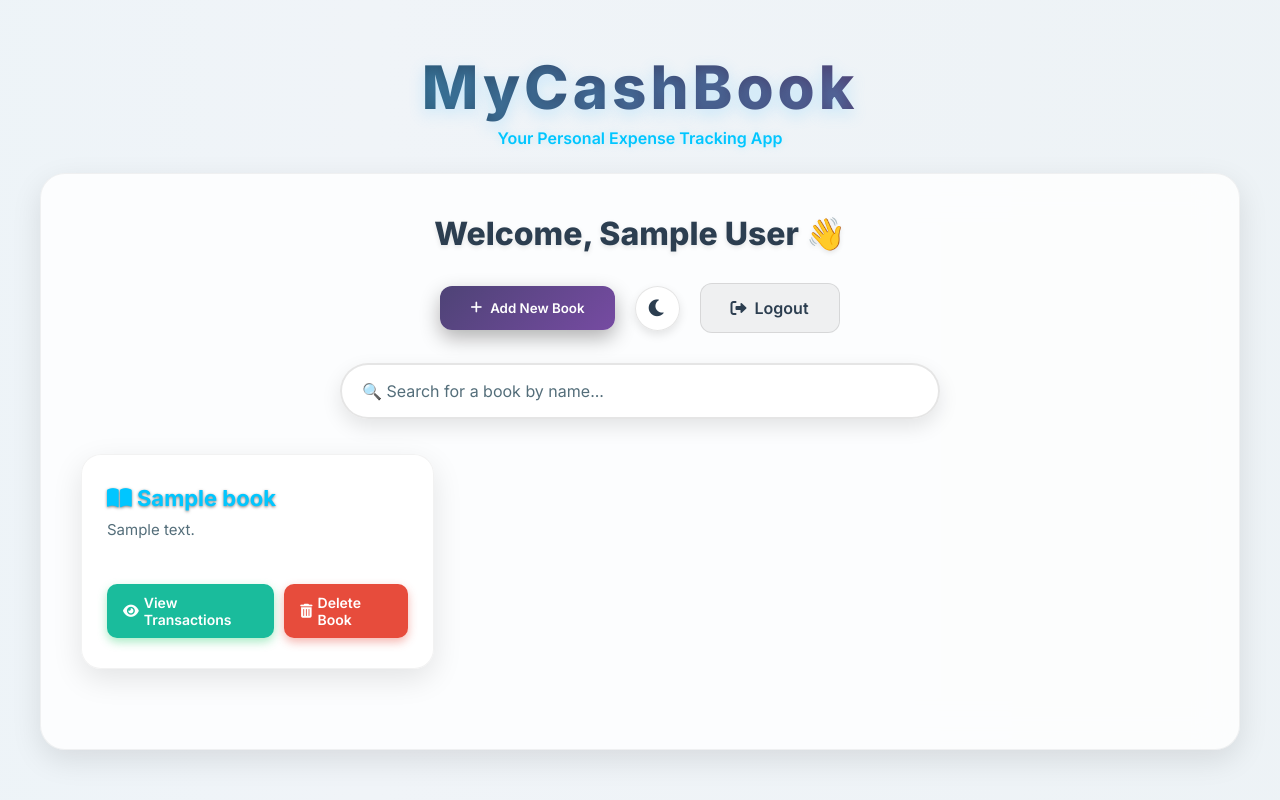
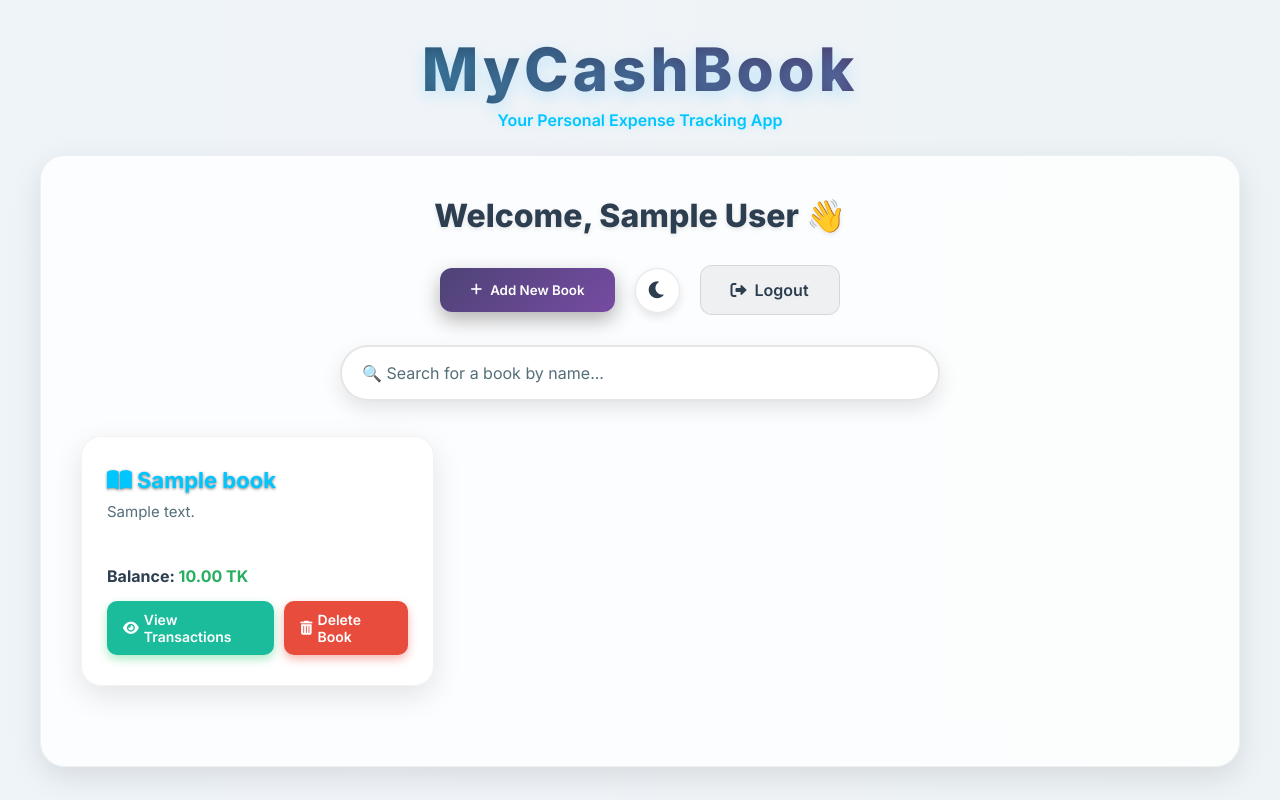
Before and after one commit to tanvir14ahmed/my_cashbook, a Django app: page / in a window 1280 px wide. Run offline with Django 5.2, Linux system fonts and the light colour scheme; a user stored in the database is signed in; tables that the repository leaves empty hold one stand-in row (values such as "Sample post").

Commit message:
feat: Add dashboard book balance, fix PDF report, and clean up pycache

```diff
--- a/books/views.py
+++ b/books/views.py
@@ -11,9 +11,8 @@ from reportlab.lib.pagesizes import A4
 from reportlab.lib.units import cm
 from reportlab.lib import colors
 from .models import Transaction, Book
-from accounts.models import Profile
+from reportlab.platypus import Table, TableStyle, Paragraph, SimpleDocTemplate, Spacer, PageBreak
 from reportlab.lib.styles import getSampleStyleSheet, ParagraphStyle
-from reportlab.platypus import Table, TableStyle, Paragraph, SimpleDocTemplate, Spacer, PageBreak
 from django.core.paginator import Paginator
 from django.shortcuts import render, get_object_or_404, redirect
 from django.utils.dateparse import parse_date
@@ -23,6 +22,8 @@ from django.utils import timezone
 import pytz
 from decimal import Decimal
 from datetime import datetime
+from django.db.models import Sum, Case, When, DecimalField, F, Value
+from django.db.models.functions import Coalesce
 
 
 @login_required
@@ -37,7 +38,18 @@ def dashboard_view(request):
         books = books.filter(name__icontains=search_query)
 
     # Sort books alphabetically by name (case-insensitive)
-    books = books.order_by('name')
+    books = books.annotate(
+        total_balance=Coalesce(
+            Sum(
+                Case(
+                    When(transactions__type='deposit', then=F('transactions__amount')),
+                    When(transactions__type='withdraw', then=-F('transactions__amount')),
+                    output_field=DecimalField(),
+                )
+            ),
+            Value(0, output_field=DecimalField()),
+        )
+    ).order_by('name')
 
     # Pagination: 12 books per page
     paginator = Paginator(books, 12)
@@ -56,6 +68,7 @@ def dashboard_view(request):
                 'id': book.id,
                 'name': book.name,
                 'description': book.description or 'No description provided.',
+                'total_balance': str(book.total_balance),
             })
 
         return JsonResponse({
--- a/templates/books/dashboard.html
+++ b/templates/books/dashboard.html
@@ -920,6 +920,15 @@
                 <div class="book-card" style="animation-delay: {{ forloop.counter0 }}00ms;">
                     <h3><i class="fas fa-book-open"></i> {{ book.name }}</h3>
                     <p>{% if book.description %}{{ book.description }}{% else %}No description provided.{% endif %}</p>
+
+                    <!-- Balance Display -->
+                    <div style="margin-bottom: 15px; font-weight: 700; font-size: 16px;">
+                        Balance:
+                        <span style="color: {% if book.total_balance >= 0 %}#27ae60{% else %}#e74c3c{% endif %};">
+                            {{ book.total_balance|default:0|floatformat:2 }} TK
+                        </span>
+                    </div>
+
                     <div class="book-actions">
                         <a href="{% url 'book_detail' book.id %}" class="view-btn">
                             <i class="fas fa-eye"></i> View Transactions
@@ -1067,7 +1076,7 @@
             }
         });
 
-        let currentPage = {{ page_obj.number|default:1 }};
+        let currentPage = {% if page_obj.number %}{{ page_obj.number }} {% else %} 1{% endif %};
         let searchTimeout;
 
         // --- AJAX Search Function ---
@@ -1138,6 +1147,15 @@
                 <div class="book-card" style="animation-delay: ${index * 100}ms;">
                     <h3><i class="fas fa-book-open"></i> ${escapeHtml(book.name)}</h3>
                     <p>${escapeHtml(book.description)}</p>
+
+                    <!-- Balance Display -->
+                    <div style="margin-bottom: 15px; font-weight: 700; font-size: 16px;">
+                        Balance:
+                        <span style="color: ${parseFloat(book.total_balance) >= 0 ? '#27ae60' : '#e74c3c'};">
+                            ${parseFloat(book.total_balance || 0).toFixed(2)} TK
+                        </span>
+                    </div>
+
                     <div class="book-actions">
                         <a href="/book/${book.id}/" class="view-btn">
                             <i class="fas fa-eye"></i> View Transactions
```
Also changed, not shown: 1 other file.
